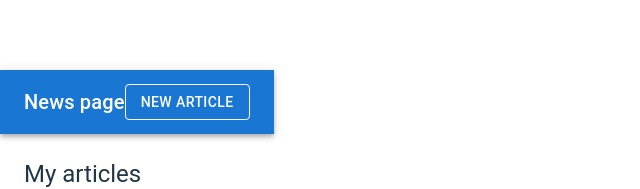
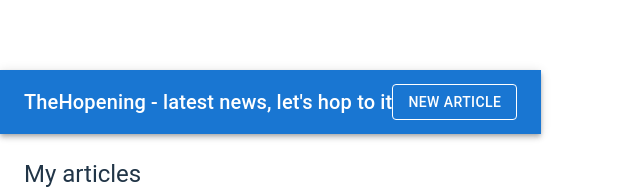
Before and after one commit to itsabunny/indie-upg, a React (Vite) app in the folder TheHopening/: page / in a window 1280 px wide. Shown: the part 210-399 px from the top of the page, without its empty margins (0-640 px from the left). Built offline with nearby package versions, Linux system fonts and the light colour scheme; no server answers.

Commit message:
Correct AppBar title to the original

```diff
--- a/TheHopening/src/components/Layout.jsx
+++ b/TheHopening/src/components/Layout.jsx
@@ -37,7 +37,7 @@ export default function Layout({ children }) {
       <AppBar position="sticky">
         <Toolbar>
           <Typography variant="h6" component="div">
-            News page
+            TheHopening - latest news, let's hop to it
           </Typography>
           <Box sx={{ flexGrow: 1 }} />
           <Button
```
